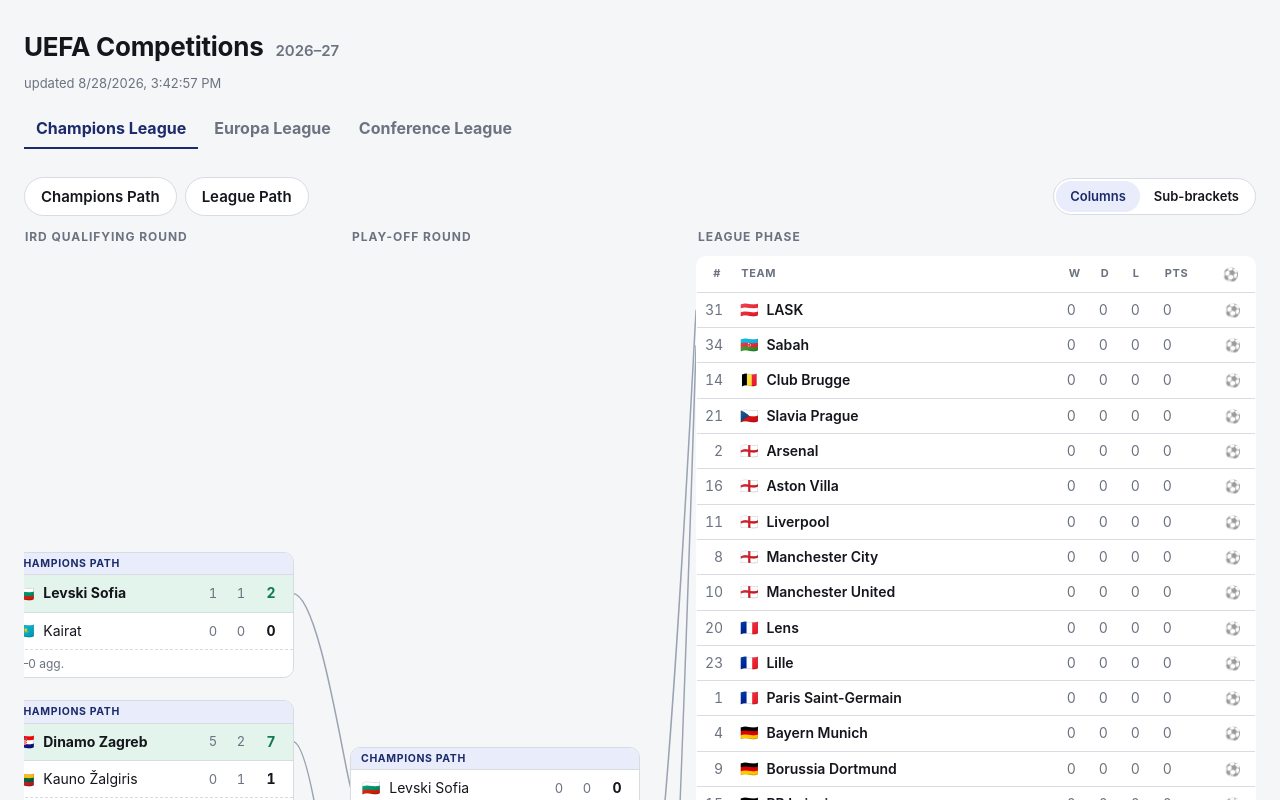
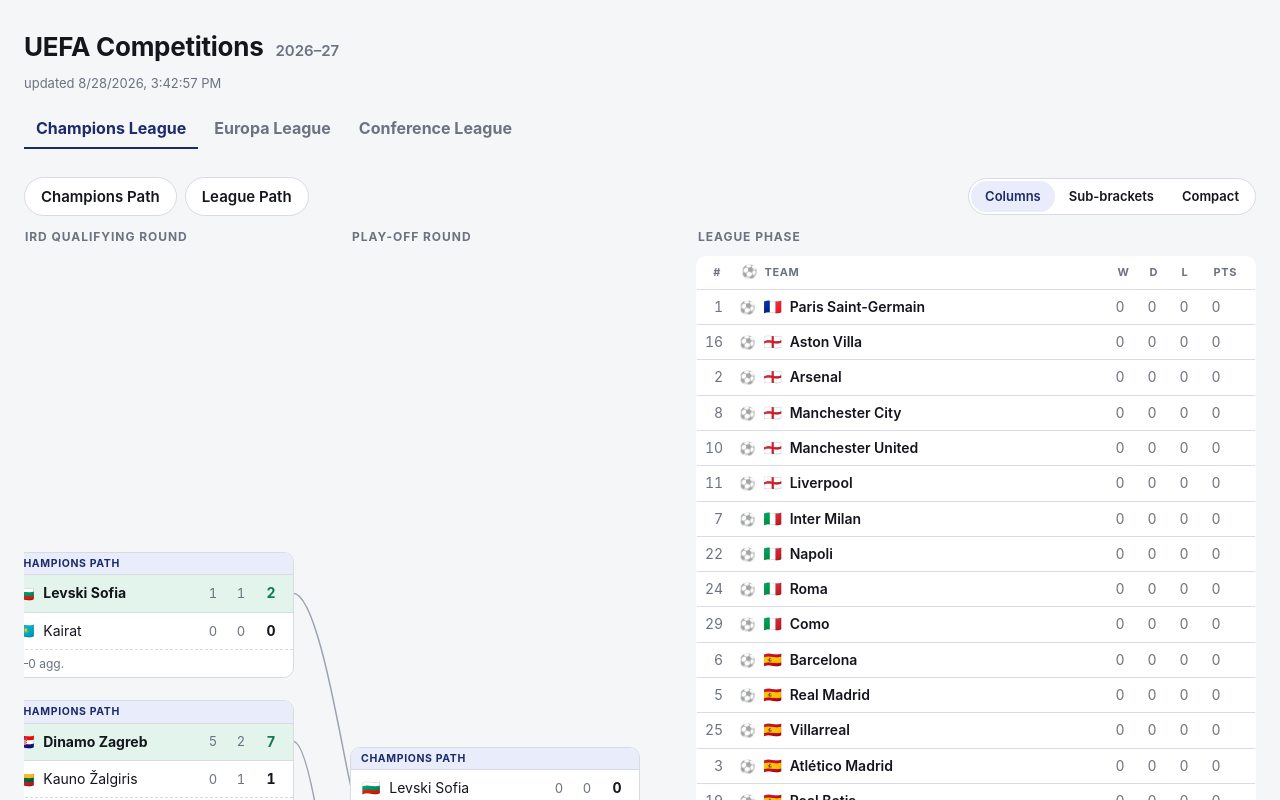
Before and after one commit to dudilugasi/uefa-qualifying-brackets, a website: page index.html in a window 1280 px wide. Both pictures are taken after a click on the button "Clear the sort". Shown: the top 800 px of the page. Drawn offline with Linux system fonts and the light colour scheme; no server answers.

Commit message:
Add a compact layout, and simplify the league table's controls
Compact is a third choice beside Columns and Sub-brackets: the same round
columns with the path badge, tie footer, leg scores and aggregate taken out,
200px wide, so a whole competition and its league table fit on one screen. Both
the ties and the table hang from the bottom of the canvas, which is where the
qualifiers meet the phase they qualified for.

- The fixtures button is an emoji at the head of the club cell, ahead of the
  flag, with the all-fixtures one in the Team header above it.
- Clearing the points sort now leaves the table in the order it was built —
  the article's entrants, then the play-off winners — rather than sorting by
  country, so the view is stable once points start moving.
- A click on empty space clears a pinned route, as Esc already did.
- The layout is no longer capped at 1500px, so zooming out uses the window.
- npm run refresh:remote triggers the scrape on GitHub instead of locally.

```diff
--- a/app.js
+++ b/app.js
@@ -215,7 +215,9 @@ function renderPath(path) {
   const bracket = document.getElementById("bracket");
   activePath = path;
   bracket.replaceChildren();
-  bracket.className = layout === "sub" ? "bracket subs" : "bracket";
+  bracket.className = `bracket${layout === "sub" ? " subs" : ""}${
+    layout === "compact" ? " compact" : ""
+  }`;
 
   if (layout === "sub") {
     // The boxes stack in their own column, so the league phase can sit beside
@@ -657,9 +659,15 @@ function initTraceEvents() {
 
   // Hover doesn't exist on touch, so a tap pins the route instead. The bar is
   // pointer-transparent, so a click on it lands on the row behind: drop those.
-  bracket.addEventListener("click", (ev) => {
+  addEventListener("click", (ev) => {
+    if (card.classList.contains("show") && hits(card, ev.clientX, ev.clientY)) return;
+
     const row = ev.target.closest(HOVERABLE);
-    if (!row || (card.classList.contains("show") && hits(card, ev.clientX, ev.clientY))) return;
+    // A click anywhere else — the gaps, the page around the tree — clears it.
+    if (!row) {
+      if (pinned && !ev.target.closest("button, a, dialog")) unpin();
+      return;
+    }
     if (pinned && traced === row.dataset.team) {
       unpin();
     } else {
@@ -681,13 +689,17 @@ const selection = { competitionId: null, pathId: null };
 /** The whole loaded payload, so one competition's card can read another's. */
 let payload = null;
 
-/** "columns" — one column per round; "sub" — a small bracket per tie. */
+/**
+ * "columns" — one column per round; "sub" — a small bracket per tie;
+ * "compact" — the columns stripped to names, sized to fit the window.
+ */
 let layout = "columns";
 let activePath = null; // re-rendered in place when the layout switches
 
 const LAYOUTS = [
   ["columns", "Columns", "One column per round, every tie stacked"],
   ["sub", "Sub-brackets", "One bracket per tie, with everything that feeds it"],
+  ["compact", "Compact", "Names only, tight enough to fit on one screen"],
 ];
 
 function renderLayoutSwitch() {
@@ -854,7 +866,7 @@ function leaguePhaseSlots(competition) {
   return [...slots.filter((s) => !s.placeholder), ...slots.filter((s) => s.placeholder)];
 }
 
-const LEAGUE_PHASE_COLUMNS = ["#", "Team", "W", "D", "L", "Pts", ""];
+const LEAGUE_PHASE_COLUMNS = ["#", "Team", "W", "D", "L", "Pts"];
 
 /** Club names differ between the tie tables, the Teams table and the standings. */
 const looseName = (name) => (name ?? "").toLowerCase().replace(/[^a-z0-9]+/g, "");
@@ -977,16 +989,17 @@ document.getElementById("games-dialog").addEventListener("click", (ev) => {
 });
 
 /**
- * The table is sorted by points, or by country when that sort is cleared.
+ * The table is sorted by points, or left in the order it was built when that
+ * sort is cleared.
  * Undecided slots stay at the bottom either way — they have neither.
  */
 let leagueSort = "points";
 
 const LEAGUE_SORTS = {
   points: (a, b) => (b.stats?.points ?? 0) - (a.stats?.points ?? 0),
-  country: (a, b) =>
-    (a.country ?? "").localeCompare(b.country ?? "") ||
-    (a.name ?? "").localeCompare(b.name ?? ""),
+  // Cleared: the order the slots were built in — the article's entrants, then
+  // the play-off winners. Array.sort is stable, so returning 0 keeps it.
+  none: () => 0,
 };
 
 function sortLeagueSlots(slots) {
@@ -1009,14 +1022,14 @@ function leaguePhaseColumn(competition, roundIndex) {
   const headRow = el("tr");
   LEAGUE_PHASE_COLUMNS.forEach((label) => {
     const th = el("th");
-    if (label === "") {
-      // The games column's header opens every club's fixtures at once.
+    if (label === "Team") {
+      // Sits where each club's own button sits, and opens the whole fixture list.
       const btn = el("button", "lp-games-btn", "⚽");
       btn.type = "button";
       btn.title = "Show every fixture, by matchday";
       btn.setAttribute("aria-label", btn.title);
       btn.addEventListener("click", () => openFixtures(competition, null));
-      th.append(btn);
+      th.append(btn, label);
     } else if (label !== "Pts") {
       th.textContent = label;
     } else {
@@ -1024,10 +1037,10 @@ function leaguePhaseColumn(competition, roundIndex) {
       const btn = el("button", "lp-sort", "Pts");
       if (sorting) btn.append(el("span", "lp-arrow", "▼"));
       btn.type = "button";
-      btn.title = sorting ? "Sort by country instead" : "Sort by points";
+      btn.title = sorting ? "Clear the sort" : "Sort by points";
       btn.setAttribute("aria-pressed", String(sorting));
       btn.addEventListener("click", () => {
-        leagueSort = sorting ? "country" : "points";
+        leagueSort = sorting ? "none" : "points";
         if (activePath) renderPath(activePath);
       });
       th.append(btn);
@@ -1052,6 +1065,17 @@ function leaguePhaseColumn(competition, roundIndex) {
     tr.append(el("td", "lp-place", cell(stats?.position)));
 
     const name = el("td", "lp-name");
+    if (!slot.placeholder) {
+      const btn = el("button", "lp-games-btn", "⚽");
+      btn.type = "button";
+      btn.title = `Show ${slot.name}'s fixtures, by matchday`;
+      btn.setAttribute("aria-label", btn.title);
+      btn.addEventListener("click", (ev) => {
+        ev.stopPropagation(); // the row click pins the route; this doesn't
+        openFixtures(competition, slot.name);
+      });
+      name.append(btn);
+    }
     if (slot.flag) name.append(el("span", "flag", slot.flag));
     else if (slot.code) name.append(el("span", "flag code", slot.code.replace("gb-", "").toUpperCase()));
     name.append(el("span", "lp-club", slot.placeholder ? slot.label ?? "Undecided slot" : slot.name));
@@ -1061,19 +1085,6 @@ function leaguePhaseColumn(competition, roundIndex) {
       tr.append(el("td", "lp-stat", cell(value)));
     }
 
-    const games = el("td", "lp-games-cell");
-    if (!slot.placeholder) {
-      const btn = el("button", "lp-games-btn", "⚽");
-      btn.type = "button";
-      btn.title = `Show ${slot.name}'s fixtures, by matchday`;
-      btn.setAttribute("aria-label", btn.title);
-      btn.addEventListener("click", (ev) => {
-        ev.stopPropagation(); // the row click pins the route; this doesn't
-        openFixtures(competition, slot.name);
-      });
-      games.append(btn);
-    }
-    tr.append(games);
     body.append(tr);
   });
   table.append(body);
--- a/package.json
+++ b/package.json
@@ -6,6 +6,7 @@
   "scripts": {
     "start": "node scripts/server.mjs",
     "dev": "node --watch scripts/server.mjs",
-    "refresh": "node scripts/refresh.mjs"
+    "refresh": "node scripts/refresh.mjs",
+    "refresh:remote": "gh workflow run 'Refresh data' --repo dudilugasi/uefa-qualifying-brackets"
   }
 }
--- a/styles.css
+++ b/styles.css
@@ -46,7 +46,8 @@
     margin: 0; background: var(--bg); color: var(--text);
     font: 15px/1.45 -apple-system, BlinkMacSystemFont, "Segoe UI", Roboto, Helvetica, Arial, sans-serif;
   }
-  header, main { max-width: 1500px; margin: 0 auto; }
+  /* No width cap: zoomed out, the bracket should use whatever room there is. */
+  header, main { width: 100%; }
   header { padding: 28px 24px 0; }
   main { padding: 8px 24px 96px; }
 
@@ -78,7 +79,7 @@
 
   /* The competition tabs stay put on desktop, so the league can be switched
      from anywhere down a long bracket. The path tabs scroll away with the page. */
-  .tab-bar { max-width: 1500px; margin: 0 auto; padding: 0 24px 6px; }
+  .tab-bar { padding: 0 24px 6px; }
   @media (min-width: 701px) {
     .tab-bar { position: sticky; top: 0; z-index: 20; background: var(--bg); }
   }
@@ -140,6 +141,31 @@
   .subs .round { flex: 0 0 250px; }
   .subs .round-head { padding: 2px 2px 8px; font-size: 11px; }
   .subs .groups { gap: 14px; }
+  /* Compact: the same columns with everything but the names taken out, sized so
+     the whole bracket and the league table fit on one screen. */
+  .bracket.compact { gap: 22px; }
+  .compact .round { flex: 0 0 200px; }
+  /* Everything hangs from the bottom of the canvas: the ties in their columns,
+     and the table in its own, so the two line up whichever is taller. */
+  .compact .groups { gap: 8px; justify-content: flex-end; }
+  .compact .league-round { justify-content: flex-end; }
+  .compact .pair { gap: 3px; }
+  .compact .round-head { padding: 2px 2px 6px; font-size: 11px; }
+  .compact .team {
+    grid-template-columns: auto 1fr;
+    gap: 6px; padding: 0 6px; font-size: 12.5px;
+  }
+  .compact .tie-group, .compact .tie-foot, .compact .leg, .compact .agg { display: none; }
+  .compact .flag { font-size: 12px; }
+  .compact .league-round { flex: 0 0 260px; margin-right: 0; }
+  .compact .lp-table { font-size: 12px; }
+  .compact .lp-table th { padding: 4px 6px; }
+  .compact .lp-table td { padding: 2px 6px; }
+  .compact .lp-place { width: 26px; }
+  /* Records go, so a club name keeps to one line. */
+  .compact .lp-stat,
+  .compact .lp-table th:nth-child(n + 3) { display: none; }
+
   /* Columns stretch to the tallest round so shorter ones can centre. */
   .round { flex: 0 0 290px; display: flex; flex-direction: column; }
   .round-head {
@@ -300,17 +326,14 @@
 
   /* Fixtures: a button per club, one for the lot in the header, and the list
      itself under the table. */
-  .lp-games-cell { width: 40px; text-align: right; }
+  /* Sits at the head of the club cell, before the flag. */
   .lp-games-btn {
-    appearance: none; border: 1px solid transparent; border-radius: 999px;
-    background: none; cursor: pointer;
-    padding: 2px 5px; font: inherit; font-size: 13px; line-height: 1;
-    opacity: 0.55; transition: opacity 120ms ease;
+    appearance: none; border: none; background: none; cursor: pointer;
+    padding: 0; margin-right: 7px;
+    font: inherit; font-size: 13px; line-height: 1;
+    opacity: 0.5; transition: opacity 120ms ease;
   }
   .lp-games-btn:hover { opacity: 1; }
-  .lp-games-btn[aria-pressed="true"] {
-    opacity: 1; border-color: var(--accent); background: var(--accent-soft);
-  }
 
   .games-dialog {
     width: min(560px, calc(100vw - 32px));
```
